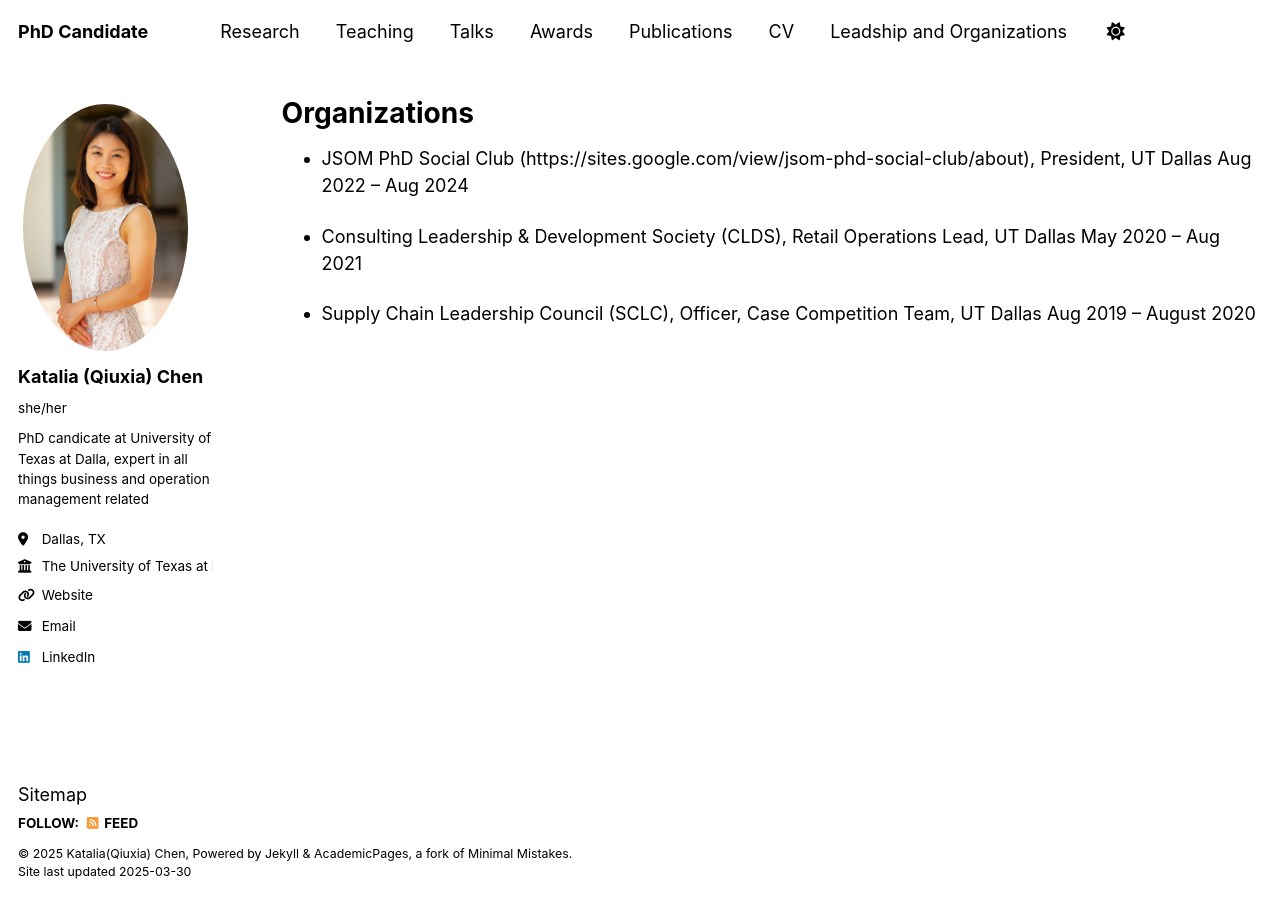
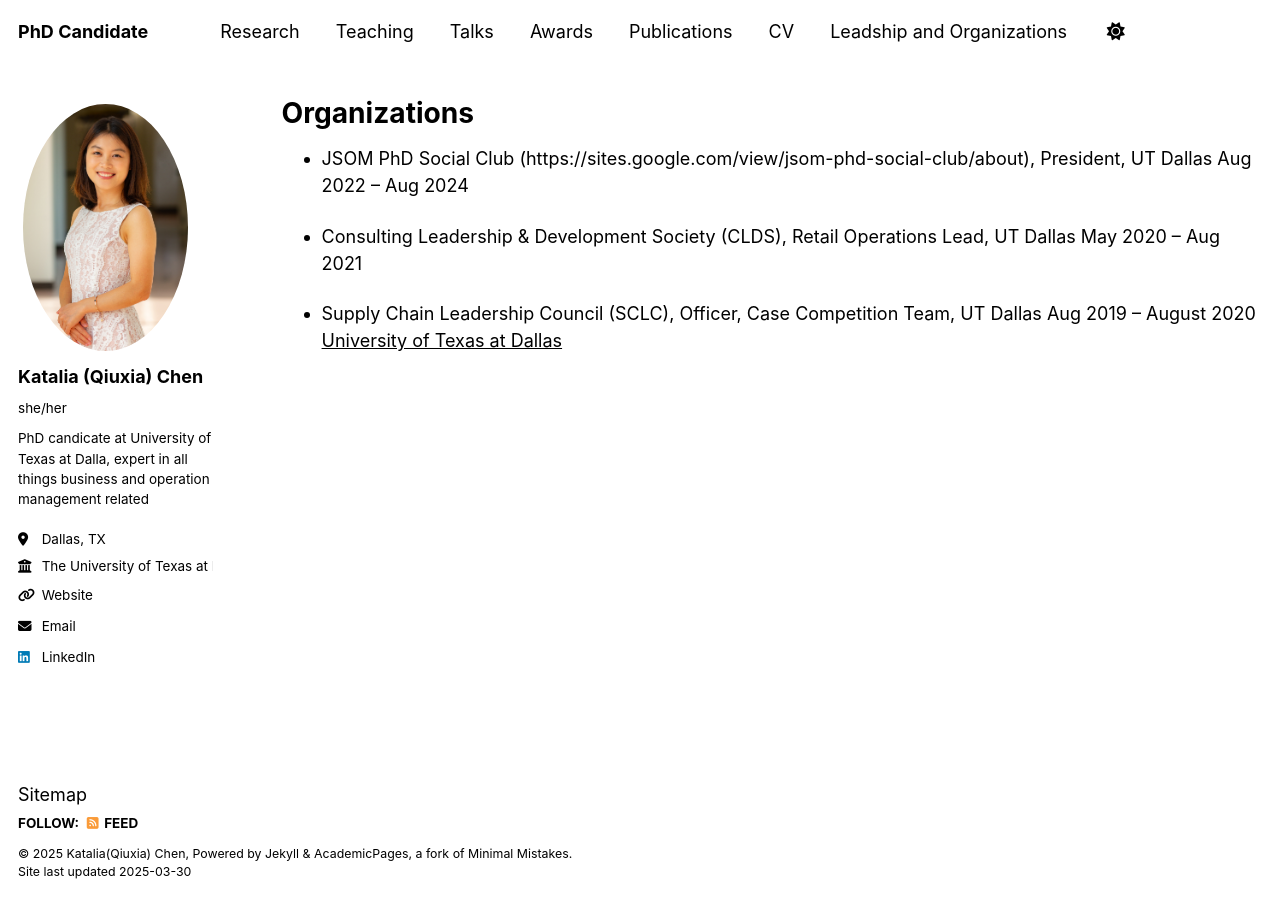
Before and after one commit to qxc2/Katalia_Qiuxia_Chen_v1, a Jekyll site: the page built from _pages/Organizations.md, in a window 1280 px wide. Built offline with Jekyll 4.4.1, drawn with Linux system fonts in a browser that asks for light colours.

Commit message:
Update Organizations.md

```diff
--- a/_pages/Organizations.md
+++ b/_pages/Organizations.md
@@ -14,3 +14,4 @@ redirect_from:
 * Consulting Leadership & Development Society (CLDS), Retail Operations Lead, UT Dallas   May 2020 – Aug 2021
 
 * Supply Chain Leadership Council (SCLC), Officer, Case Competition Team, UT Dallas       Aug 2019 – August 2020
+[University of Texas at Dallas](https://www.utdallas.edu/)
```
